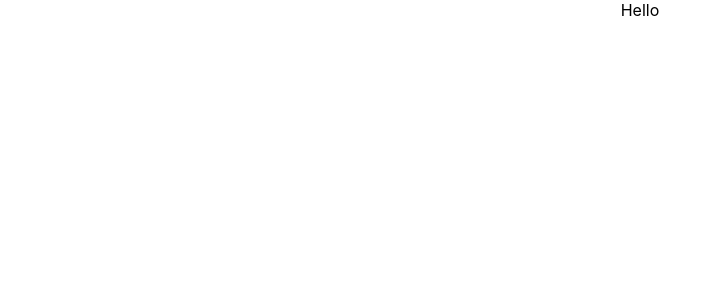
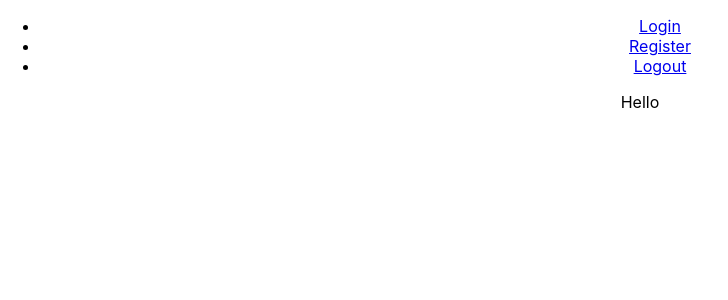
Before and after one commit to kimjudyh/sandpiper-client, a React (Create React App) app: page / in a window 1280 px wide. Shown: the top 300 px of the page, without its empty margins (0-728 px from the left). Built offline with nearby package versions, Linux system fonts and the light colour scheme.

Commit message:
added logout functionality

```diff
--- a/src/App.js
+++ b/src/App.js
@@ -1,13 +1,42 @@
 import React, { useState } from 'react';
 import { withRouter } from 'react-router-dom';
 import Routes from './config/routes';
+import Navbar from './components/Navbar';
+import UserModel from './models/UserModel';
 import './App.css';
 
 function App(props) {
+  const [currentUser, setCurrentUser] = useState(localStorage.getItem('uid'));
+
+  // store the currently logged in user in local storage
+  const storeUser = (userId) => {
+    setCurrentUser(userId);
+    localStorage.setItem('uid', userId);
+  }
+
+  // logout
+  const logout = (event) => {
+    event.preventDefault();
+    localStorage.removeItem('uid');
+    UserModel.logout()
+      .then(res => {
+        console.log(res);
+        setCurrentUser(null);
+      })
+      .catch(err => console.log(err))
+  }
+
   return (
     <div className="App">
+      <Navbar
+        currentUser={currentUser}
+        logout={logout}
+      />
       Hello
-      <Routes />
+      <Routes
+        currentUser={currentUser}
+        storeUser={storeUser}
+      />
     </div>
   );
 }
```
